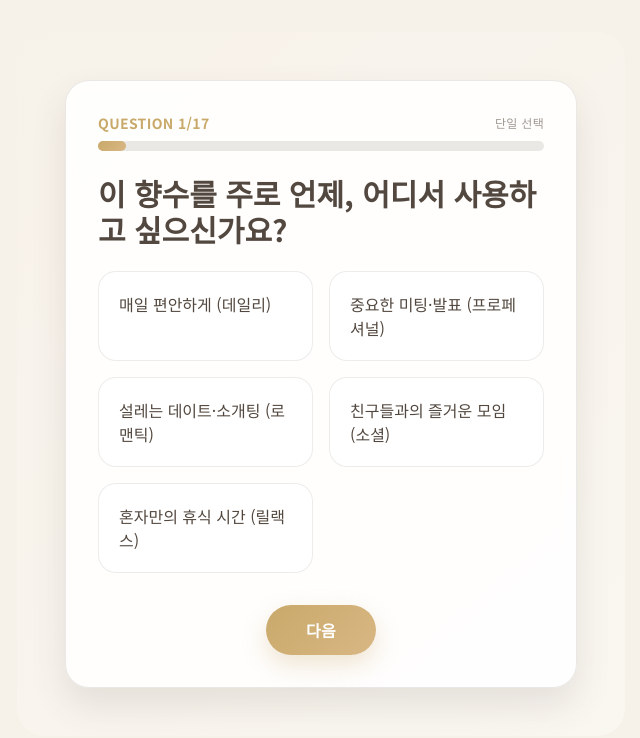
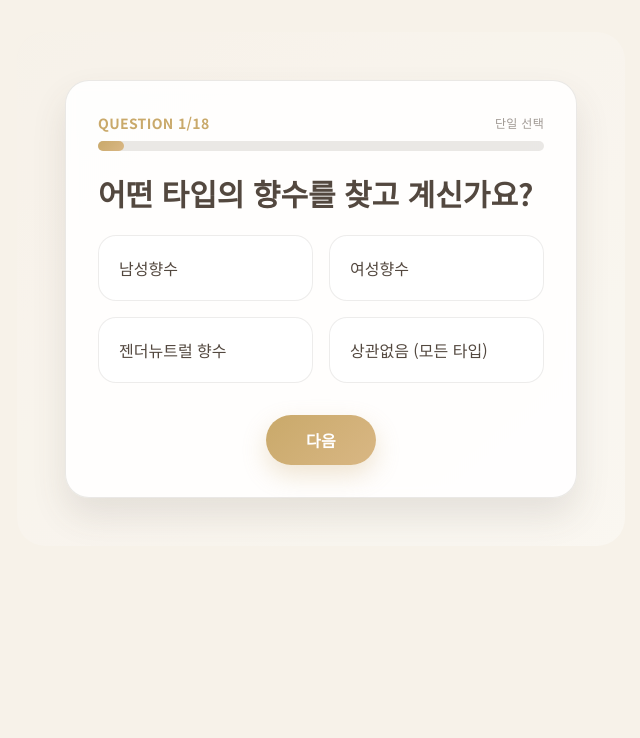
Before and after one commit to seonil/ai, a plain HTML site: page index.html in a window 1280 px wide. Both pictures are taken after a click on the button "맞춤 향수 찾기 시작". Shown: the whole page, without its empty margins (319-959 px from the left). Drawn offline with nearby package versions, Linux system fonts and the light colour scheme.

Commit message:
update design

```diff
--- a/index.html
+++ b/index.html
@@ -283,7 +283,7 @@
       <div class="card hero-card p-8 md:p-10 text-center max-w-xl mx-auto">
         <h1 class="text-4xl md:text-5xl font-serif font-bold mb-4">Scent Finder</h1>
         <p class="text-lg text-muted mb-6 leading-relaxed">당신의 기억과 감성을 담아<br>인생 향수를 찾아드릴게요.</p>
-        <p class="text-soft mb-8">AI가 17가지 질문으로 당신의 취향을 분석해드려요.</p>
+        <p class="text-soft mb-8">AI가 당신의 취향을 분석해드려요.</p>
         <button id="start-btn" class="btn-primary">맞춤 향수 찾기 시작</button>
       </div>
     </section>
@@ -293,7 +293,7 @@
       <div class="card p-6 md:p-8">
         <div class="mb-6">
           <div class="flex justify-between items-center mb-2">
-            <span class="text-sm font-semibold text-accent tracking-wide uppercase">Question <span id="question-number"></span>/17</span>
+            <span class="text-sm font-semibold text-accent tracking-wide uppercase">Question <span id="question-number"></span>/18</span>
             <span id="question-type" class="text-xs text-soft tracking-wide uppercase"></span>
           </div>
           <div class="progress-track w-full rounded-full h-2.5">
@@ -363,6 +363,7 @@
 
     // ----- Quiz Data
     const quizData = [
+      { question: "어떤 타입의 향수를 찾고 계신가요?", type: 'single', options: ["남성향수", "여성향수", "젠더뉴트럴 향수", "상관없음 (모든 타입)"] },
       { question: "이 향수를 주로 언제, 어디서 사용하고 싶으신가요?", type: 'single', options: ["매일 편안하게 (데일리)", "중요한 미팅·발표 (프로페셔널)", "설레는 데이트·소개팅 (로맨틱)", "친구들과의 즐거운 모임 (소셜)", "혼자만의 휴식 시간 (릴랙스)"] },
       { question: "어떤 향 계열에 마음이 끌리시나요?", type: 'multiple', options: ["다채로운 꽃의 향연(플로럴)", "달콤 생기 있는 과즙(프루티)", "상큼 청량한 시트러스", "차분한 숲과 나무(우디)", "따뜻하고 이국적인 느낌(스파이시·오리엔탈)", "포근한 비누·살결 느낌(머스크·파우더리)"] },
       { question: "향수를 통해 표현하고 싶은 이미지는?", type: 'multiple', options: ["세련되고 도시적인", "따뜻하고 부드러운", "관능적이고 매혹적인", "지적이고 신뢰감 있는", "순수하고 깨끗한", "개성 있고 유니크한"] },
```
Also changed, not shown: .claude/settings.local.json.
